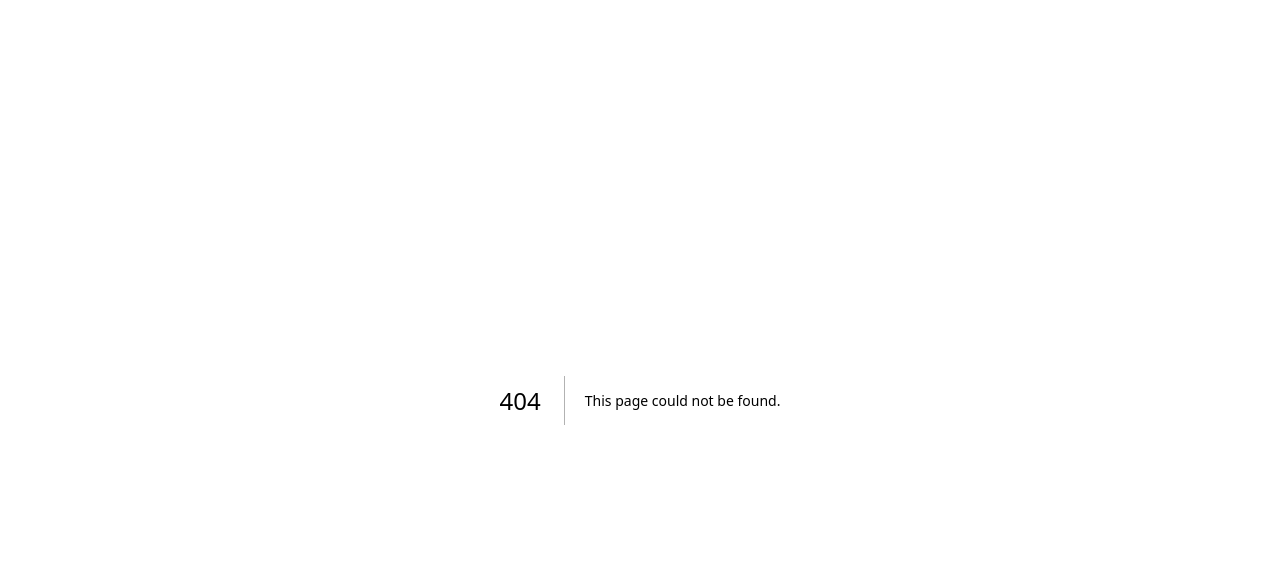
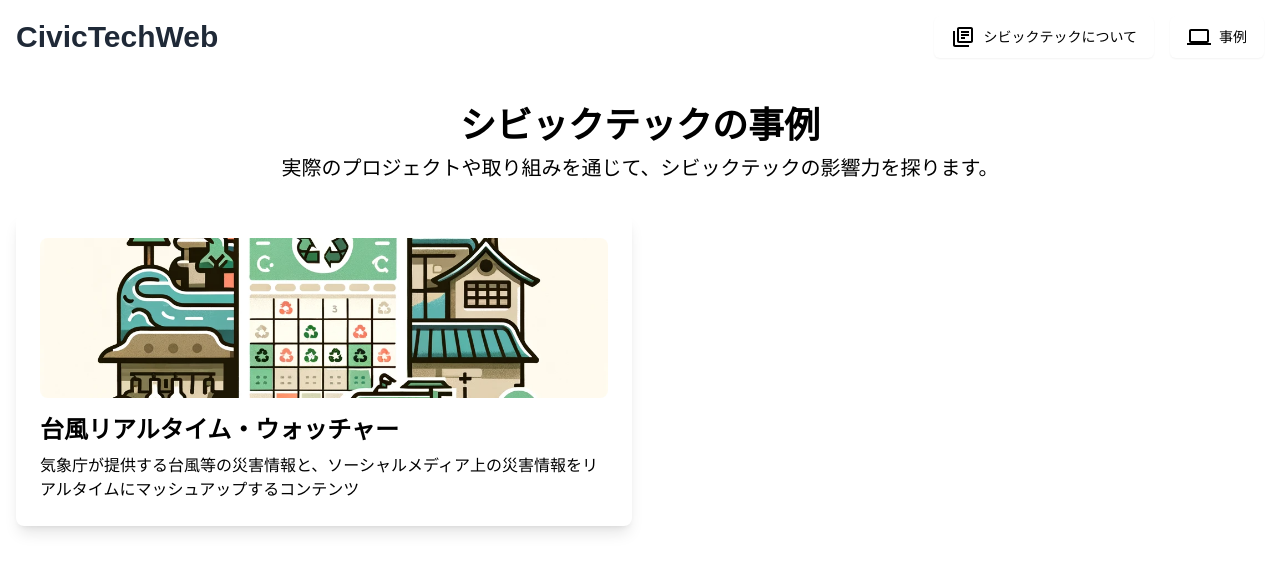
Before and after one commit to Yamamoto1012/Civictech_Web_2023, a Next.js app: page /case in a window 1280 px wide. Before the commit this address had no page. Shown: the top 572 px of the page. Built offline with nearby package versions, Linux system fonts and the light colour scheme; a web font is replaced by a local one.

Commit message:
事例ページの作成

```diff
--- /dev/null
+++ b/app/case/CaseCard.jsx
@@ -0,0 +1,21 @@
+import Image from "next/image";
+import Link from "next/link";
+
+// components/CaseCard.js
+function CaseCard({ title, description, imageUrl, linkUrl }) {
+  return (
+    <Link href={linkUrl} className="bg-white shadow-lg rounded-lg p-6">
+      <Image
+        src={imageUrl}
+        width={581}
+        height={493}
+        alt={`事例 ${title} の画像`}
+        className="w-full h-40 object-cover rounded-lg mb-4"
+      />
+      <h2 className="text-2xl font-bold mb-2">{title}</h2>
+      <p>{description}</p>
+    </Link>
+  );
+}
+
+export default CaseCard;
--- /dev/null
+++ b/app/case/page.jsx
@@ -0,0 +1,31 @@
+import { Header } from "@/ui/Header";
+import CaseCard from "./CaseCard";
+
+export default function CasePage() {
+  return (
+    <>
+      <Header />
+      <div className="container mx-auto px-4 py-8">
+        <div className="text-center mb-8">
+          <h1 className="text-4xl font-bold">シビックテックの事例</h1>
+          <p className="mt-2 text-xl">実際のプロジェクトや取り組みを通じて、シビックテックの影響力を探ります。</p>
+        </div>
+
+        <div className="grid md:grid-cols-2 gap-4">
+          {/* 事例のカード1 */}
+          <CaseCard
+            title="台風リアルタイム・ウォッチャー"
+            description="気象庁が提供する台風等の災害情報と、ソーシャルメディア上の災害情報をリアルタイムにマッシュアップするコンテンツ"
+            imageUrl="/5374.png"
+            linkUrl="https://example.com/link1"
+          />
+
+          {/* 事例のカード2 */}
+
+
+          {/* 追加の事例カード */}
+        </div>
+      </div>
+    </>
+  );
+}
```
